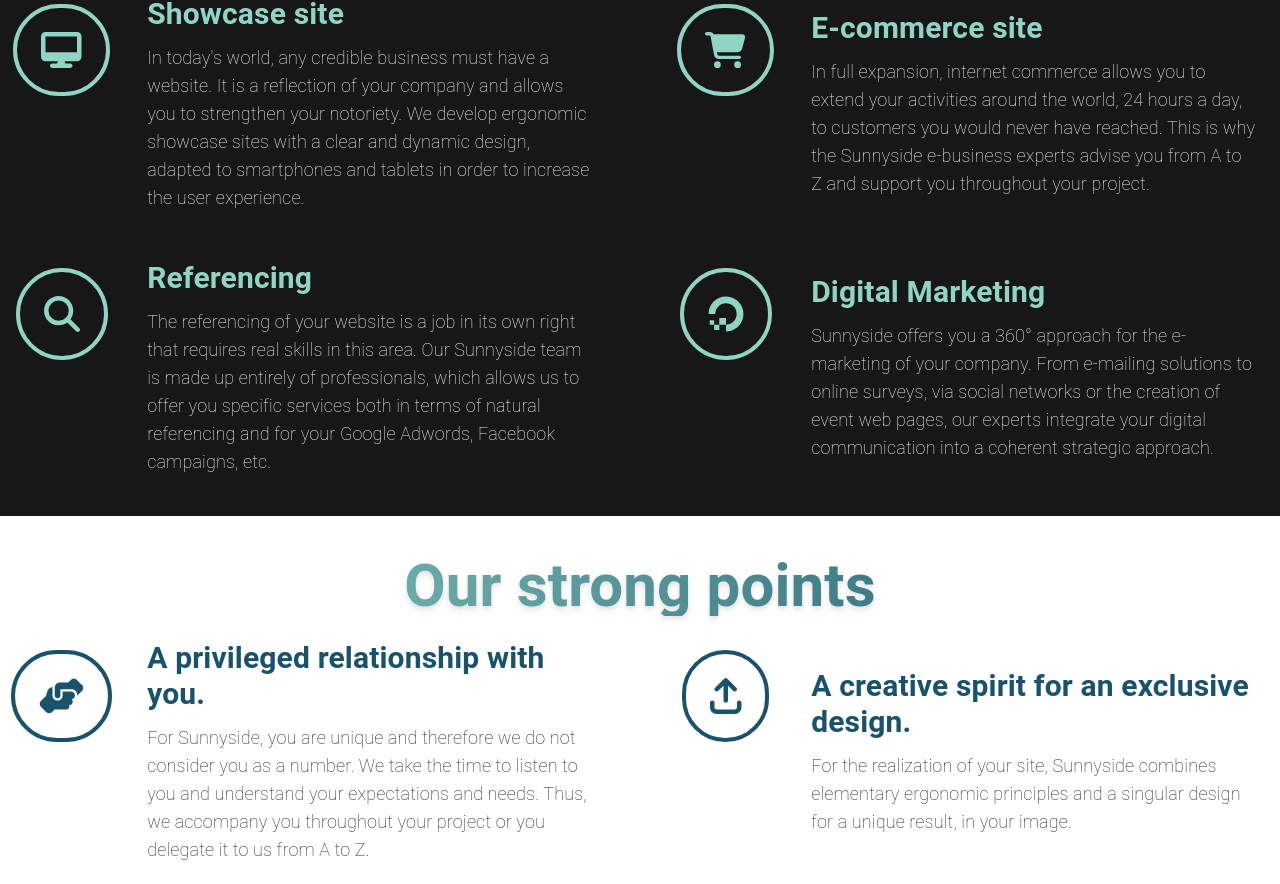
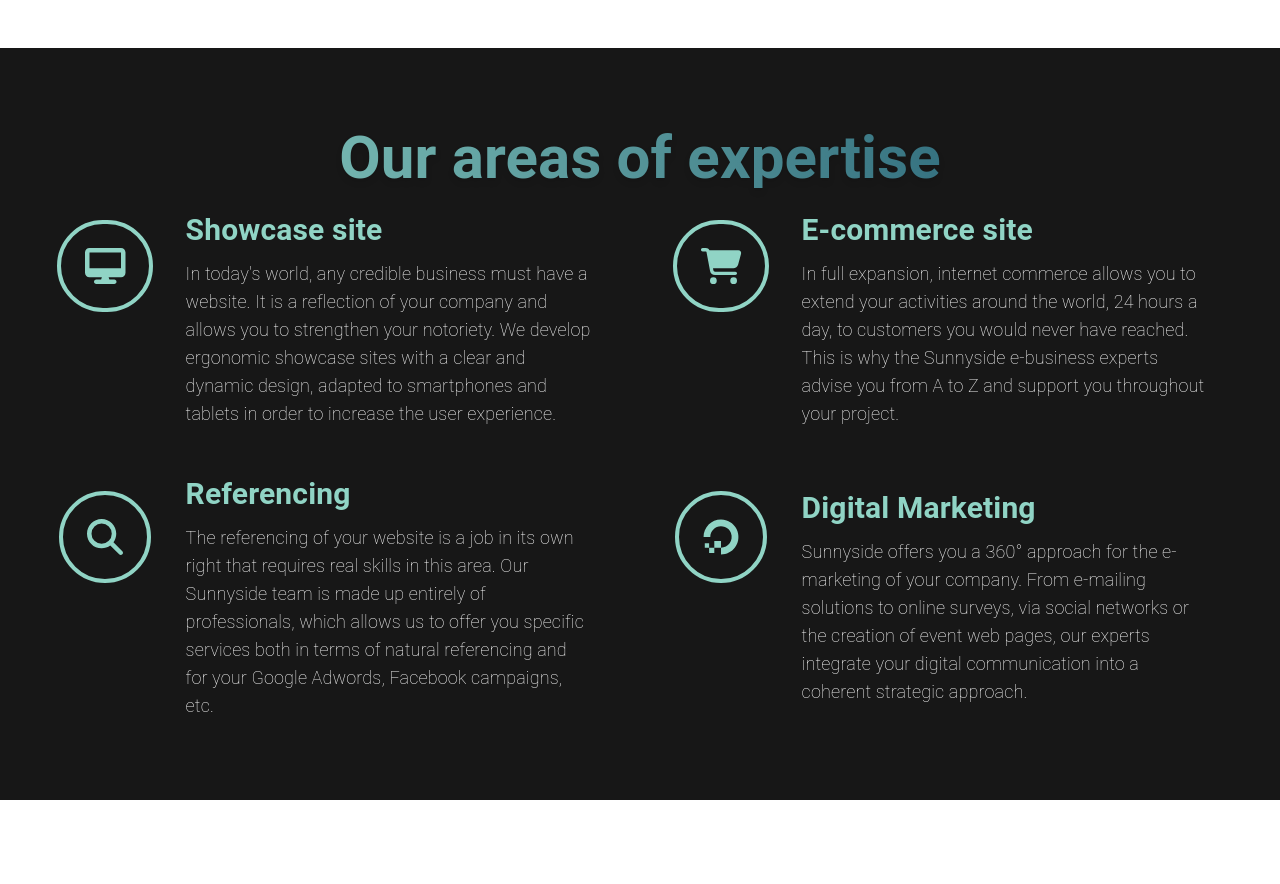
Before and after one commit to SashBFa/next-app-sunnyside, a Next.js app: page /agency in a window 1280 px wide. Shown: the part 1899-2783 px from the top of the page. Built offline with nearby package versions, Linux system fonts and the light colour scheme.

Commit message:
projects

```diff
--- a/components/Parallax.tsx
+++ b/components/Parallax.tsx
@@ -26,8 +26,8 @@ const Parallax = (props: propsPages) => {
       titleBanner = "Let's have a talk !";
       break;
     case "projects":
-      imageBanner = "world.jpg";
-      titleBanner = "Our projects";
+      imageBanner = "projectImg.jpg";
+      titleBanner = "Our achievements";
       break;
     case "services":
       imageBanner = "world.jpg";
--- a/components/agency/AgencyExpert.tsx
+++ b/components/agency/AgencyExpert.tsx
@@ -38,7 +38,7 @@ const agencyExpertData = [
 ];
 const AgencyExpert = () => {
   return (
-    <article className="max-w-screen-xl m-auto py-6 text-white sm:py-10">
+    <>
       <h2 className="text-center text-3xl font-bold px-12 sm:px-24 sm:text-4xl lg:text-6xl text-transparent bg-clip-text bg-gradient-to-r from-[#90D4C5] to-[#19536B] drop-shadow-md">
         Our areas of expertise
       </h2>
@@ -62,7 +62,7 @@ const AgencyExpert = () => {
           </li>
         ))}
       </ul>
-    </article>
+    </>
   );
 };
 
--- a/components/agency/AgencyStrong.tsx
+++ b/components/agency/AgencyStrong.tsx
@@ -38,7 +38,7 @@ const agencyStrongData = [
 ];
 const AgencyStrong = () => {
   return (
-    <article className="max-w-screen-xl m-auto py-6 sm:py-10">
+    <>
       <h2 className="text-center text-3xl font-bold px-12 sm:px-24 sm:text-4xl lg:text-6xl text-transparent bg-clip-text bg-gradient-to-r from-[#90D4C5] to-[#19536B] drop-shadow-md">
         Our strong points
       </h2>
@@ -62,7 +62,7 @@ const AgencyStrong = () => {
           </li>
         ))}
       </ul>
-    </article>
+    </>
   );
 };
 
--- /dev/null
+++ b/components/projects/ProjectCard.tsx
@@ -0,0 +1,68 @@
+import {
+  faArrowUpRightFromSquare,
+  faBookOpen,
+  faHeart,
+} from "@fortawesome/free-solid-svg-icons";
+import { FontAwesomeIcon } from "@fortawesome/react-fontawesome";
+import {
+  Avatar,
+  Button,
+  Card,
+  CardActions,
+  CardContent,
+  CardHeader,
+  CardMedia,
+  IconButton,
+  Paper,
+  Typography,
+} from "@mui/material";
+import Link from "next/link";
+
+const ProjectCard = ({ card }: any) => {
+  return (
+    <Card
+      sx={{ maxWidth: 345 }}
+      key={card.id}
+      component={Paper}
+      elevation={6}
+      className="my-6 sm:my-0"
+    >
+      <CardHeader
+        avatar={<Avatar alt={card.creator} src={card.icon} />}
+        action={
+          <IconButton aria-label="settings">
+            <FontAwesomeIcon icon={faBookOpen} />
+          </IconButton>
+        }
+        title={card.creator}
+        subheader={card.date}
+      />
+      <CardMedia
+        component="img"
+        height="100"
+        image={card.image}
+        alt={card.entreprise}
+      />
+      <CardContent>
+        <Typography variant="body2" color="secondary.main">
+          {card.description}
+        </Typography>
+      </CardContent>
+      <CardActions disableSpacing>
+        <IconButton aria-label="add to favorites">
+          <FontAwesomeIcon icon={faHeart} />
+        </IconButton>
+        <Typography variant="body2" color="secondary.main">
+          {card.entreprise}
+        </Typography>
+        <Link href={card.link}>
+          <Button sx={{ flexGrow: 1, justifyContent: "flex-end" }}>
+            <FontAwesomeIcon icon={faArrowUpRightFromSquare} />
+          </Button>
+        </Link>
+      </CardActions>
+    </Card>
+  );
+};
+
+export default ProjectCard;
--- a/components/services/ServiceDo.tsx
+++ b/components/services/ServiceDo.tsx
@@ -49,7 +49,7 @@ const servicesData = [
 
 const ServiceDo = () => {
   return (
-    <article className="max-w-screen-xl m-auto py-6 text-white sm:py-10">
+    <>
       <h2 className="text-center text-3xl font-bold px-12 sm:px-24 sm:text-4xl lg:text-6xl text-transparent bg-clip-text bg-gradient-to-r from-[#90D4C5] to-[#19536B] drop-shadow-md">
         The services of our digital communication agency
       </h2>
@@ -61,7 +61,7 @@ const ServiceDo = () => {
         {servicesData.map((serv) => (
           <li
             key={serv.id}
-            className="flex flex-col justify-center items-center m-3 p-3 sm:w-80"
+            className="flex flex-col justify-center items-center m-3 p-3 sm:w-72"
           >
             <motion.p
               className={`${serv.color} text-9xl drop-shadow cursor-pointer`}
@@ -77,7 +77,7 @@ const ServiceDo = () => {
           </li>
         ))}
       </ul>
-    </article>
+    </>
   );
 };
 
--- /dev/null
+++ b/components/utils/Modulo.tsx
@@ -0,0 +1,19 @@
+interface moduloProps {
+  children: any;
+  color: boolean;
+}
+const Modulo = (props: moduloProps) => {
+  const bgColor = props.color
+    ? "bg-neutral-900 text-white"
+    : "bg-white text-neutral-900";
+
+  return (
+    <article
+      className={`${bgColor}  px-6 py-12 sm:px-12 sm:py-16 lg:py-20 2xl:px-0`}
+    >
+      <div className=" max-w-screen-xl m-auto">{props.children}</div>
+    </article>
+  );
+};
+
+export default Modulo;
--- a/pages/agency.tsx
+++ b/pages/agency.tsx
@@ -3,12 +3,14 @@ import { Grid, Paper } from "@mui/material";
 import AgencyExpert from "../components/agency/AgencyExpert";
 import AgencyStrong from "../components/agency/AgencyStrong";
 import Parallax from "../components/Parallax";
+import Modulo from "../components/utils/Modulo";
 
 const Agency = () => {
   return (
     <section>
       <Parallax page={"agency"} />
-      <div className="p-12 flex flex-col items-center sm:flex-row-reverse sm:m-0 sm:p-8 lg:px-24 max-w-screen-xl xl:m-auto">
+      <Modulo color={false}>
+        <div className="flex flex-col items-center sm:flex-row-reverse">
           <div className="sm:w-2/4 lg:w-4/5">
             <h3 className="text-center sm:text-right text-3xl font-bold px-12 sm:p-0 sm:text-4xl lg:text-6xl text-transparent bg-clip-text bg-gradient-to-r from-[#90D4C5] to-[#19536B] drop-shadow-md mb-6">
               YOUR CREATIVE DIGITAL WEB AGENCY
@@ -20,9 +22,9 @@ const Agency = () => {
                 marketing.
               </p>
               <p>
-              With more than 15 years of experience in the field, the Sunnyside
-              team puts its expertise at your service. We take the time to
-              listen to you in order to offer you
+                With more than 15 years of experience in the field, the
+                Sunnyside team puts its expertise at your service. We take the
+                time to listen to you in order to offer you
                 <b> complete and tailor-made web solutions.</b>
               </p>
             </div>
@@ -41,12 +43,13 @@ const Agency = () => {
             />
           </Grid>
         </div>
-      <div className="bg-neutral-900">
+      </Modulo>
+      <Modulo color={true}>
         <AgencyExpert />
-      </div>
-      <div>
+      </Modulo>
+      <Modulo color={false}>
         <AgencyStrong />
-      </div>
+      </Modulo>
     </section>
   );
 };
--- a/pages/projects.tsx
+++ b/pages/projects.tsx
@@ -1,11 +1,93 @@
 import Parallax from "../components/Parallax";
+import Modulo from "../components/utils/Modulo";
+import ProjectCard from "../components/projects/ProjectCard";
+
+const projectData = [
+  {
+    id: 1,
+    entreprise: "Nicolas and Sons",
+    date: "05-08-2020",
+    link: "https://google.com",
+    image: "./images/mobile/image-gallery-cone.jpg",
+    description:
+      "Lorem ipsum dolor sit, amet consectetur adipisicing elit. Rem iusto numquam, nulla nesciunt ad aut dolores minima facere quas amet!",
+    creator: "Amy Wyatt",
+    icon: "./images/people/team/avatar2.jpg",
+  },
+  {
+    id: 2,
+    entreprise: "Homenick, Raynor and Konopelski",
+    date: "30-10-2020",
+    link: "https://google.com",
+    image: "./images/mobile/image-gallery-milkbottles.jpg",
+    description:
+      "Lorem ipsum dolor sit, amet consectetur adipisicing elit. Rem iusto numquam, nulla nesciunt ad aut dolores minima facere quas amet!",
+    creator: "Marcella Nixon",
+    icon: "./images/people/team/avatar3.jpg",
+  },
+  {
+    id: 3,
+    entreprise: "Schuster Inc",
+    date: "02-01-2021",
+    link: "https://google.com",
+    image: "./images/mobile/image-gallery-orange.jpg",
+    description:
+      "Lorem ipsum dolor sit, amet consectetur adipisicing elit. Rem iusto numquam, nulla nesciunt ad aut dolores minima facere quas amet!",
+    creator: "Catherine Cohen",
+    icon: "./images/people/team/avatar4.jpg",
+  },
+  {
+    id: 4,
+    entreprise: "Bauch Ltd",
+    date: "06-08-2021",
+    link: "https://google.com",
+    image: "./images/mobile/image-gallery-cone.jpg",
+    description:
+      "Lorem ipsum dolor sit, amet consectetur adipisicing elit. Rem iusto numquam, nulla nesciunt ad aut dolores minima facere quas amet!",
+    creator: "Amy Wyatt",
+    icon: "./images/people/team/avatar2.jpg",
+  },
+  {
+    id: 5,
+    entreprise: "Mueller and Sons",
+    date: "02-02-2022",
+    link: "https://google.com",
+    image: "./images/mobile/image-gallery-sugar-cubes.jpg",
+    description:
+      "Lorem ipsum dolor sit, amet consectetur adipisicing elit. Rem iusto numquam, nulla nesciunt ad aut dolores minima facere quas amet!",
+    creator: "Anna Waters",
+    icon: "./images/people/team/avatar1.jpg",
+  },
+  {
+    id: 6,
+    entreprise: "Homenick, Raynor and Konopelski",
+    date: "30-10-2020",
+    link: "https://google.com",
+    image: "./images/mobile/image-gallery-milkbottles.jpg",
+    description:
+      "Lorem ipsum dolor sit, amet consectetur adipisicing elit. Rem iusto numquam, nulla nesciunt ad aut dolores minima facere quas amet!",
+    creator: "Marcella Nixon",
+    icon: "./images/people/team/avatar3.jpg",
+  },
+];
 
 const Projects = () => {
   return (
-    <div>
+    <>
       <Parallax page={"projects"} />
-      <h2>Project</h2>
-    </div>
+      <Modulo color={false}>
+        <h2 className="text-center text-3xl font-bold px-12 sm:px-24 sm:text-4xl lg:text-6xl text-transparent bg-clip-text bg-gradient-to-r from-[#90D4C5] to-[#19536B] drop-shadow-md">
+          They trusted us
+        </h2>
+        <ul className="grid sm:grid-cols-2 sm:gap-6 lg:grid-cols-3 sm:mt-6">
+          {projectData.map((card) => (
+            <li key={card.id}>
+              <ProjectCard card={card} />
+            </li>
+          ))}
+        </ul>
+      </Modulo>
+    </>
   );
 };
 
```
Also changed, not shown: pages/contact.tsx (+10 -5 lines), pages/services.tsx (+19 -14 lines), public/images/projectImg.jpg (added). Lines whose indentation alone changed are shown as unchanged.
